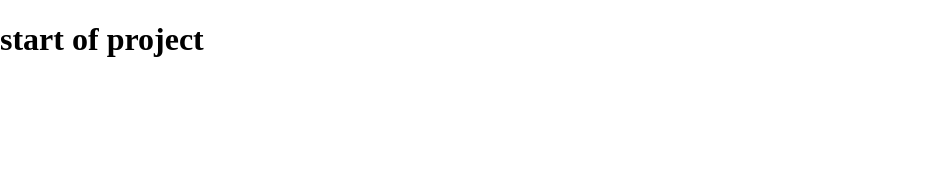
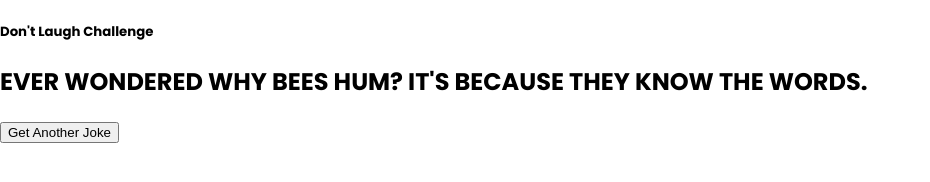
Before and after one commit to Ameer2000Mzori/Dad-Jokes, a website built with webpack: page src/index.html in a window 1280 px wide. Shown: the whole page, without its empty margins (0-930 px from the left). Built offline with nearby package versions, Linux system fonts and the light colour scheme.

Commit message:
added font family + html tree

```diff
--- a/src/index.html
+++ b/src/index.html
@@ -11,7 +11,14 @@
     />
   </head>
   <body>
-    <h1>start of project</h1>
+    <header class="header">
+      <div class="jokes-Wrapper">
+        <h5>Don't Laugh Challenge</h5>
+        <h2>EVER WONDERED WHY BEES HUM? IT'S BECAUSE THEY KNOW THE WORDS.</h2>
+        <button class="other-Joke">Get Another Joke</button>
+      </div>
+    </header>
+
     <script src="script.js"></script>
   </body>
 </html>
--- a/src/style.scss
+++ b/src/style.scss
@@ -1,4 +1,7 @@
+@import url("https://fonts.googleapis.com/css2?family=Poppins:ital,wght@0,100;0,200;0,300;0,400;0,500;0,600;0,700;0,800;0,900;1,100;1,200;1,300;1,400;1,500;1,600;1,700;1,800;1,900&display=swap");
+
 body {
+  font-family: "Poppins", sans-serif;
   padding: 0;
   margin: 0;
 }
```
Also changed, not shown: src/style.css, 1 other file.
